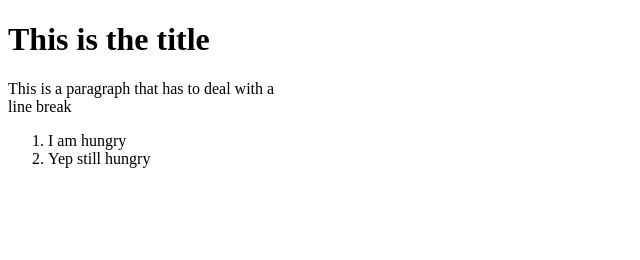
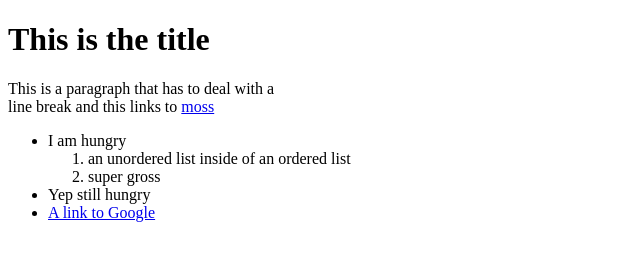
Before and after one commit to Jukkstacode/HTML-CSS-JS-basics-with-odin, a plain HTML site: page index.html in a window 1280 px wide. Shown: the whole page, without its empty margins (0-640 px from the left). Drawn offline with Linux system fonts and the light colour scheme.

Commit message:
adding a page featuring moss

```diff
--- a/index.html
+++ b/index.html
@@ -13,11 +13,16 @@
         </h1>
         <p>
             This is a paragraph that has to deal with a <br>
-            line break
+            line break and this links to <a href="moss-page.html">moss</a>
         </p>
-        <ol>
+        <ul>
             <li>I am hungry</li>
+            <ol>
+                <li>an unordered list inside of an ordered list</li>
+                <li>super gross</li>
+            </ol>
             <li>Yep still hungry</li>
-        </ol>
+            <li><a href="http://www.google.com">A link to Google</a></li>
+        </ul>
     </body>
 </html>
```
Also changed, not shown: moss-page.html (added, +11 -0 lines), moss.jpg (added), 1 other file.
